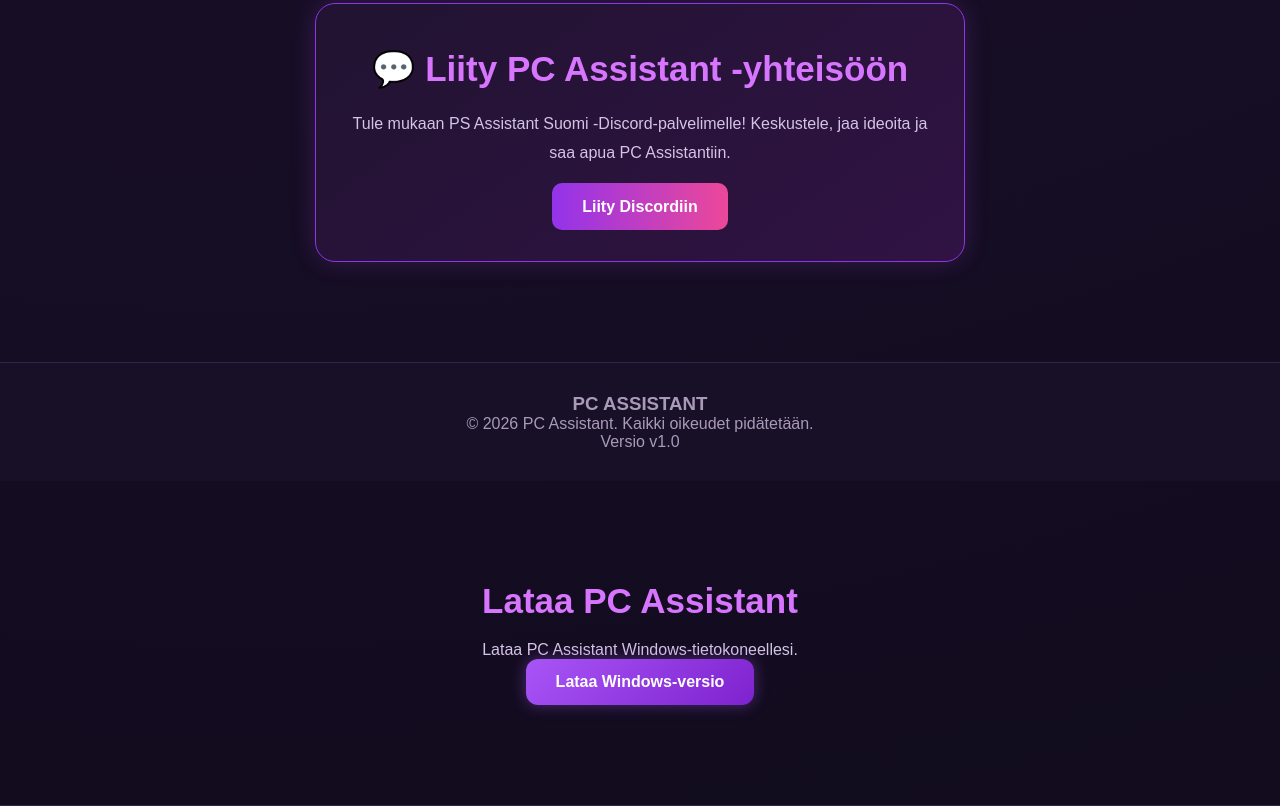
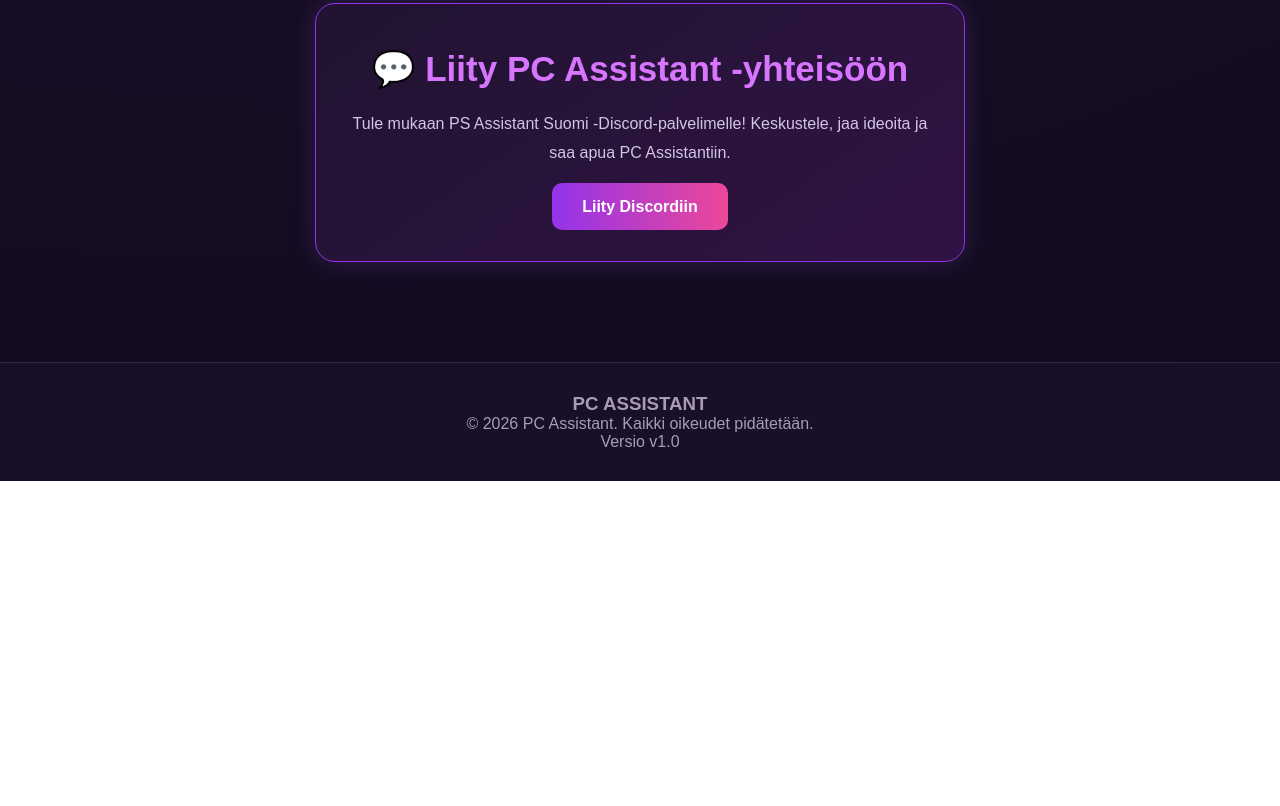
Before and after one commit to jutso011-cell/pc-assistant-website, a plain HTML site: page index.html in a window 1280 px wide. Shown: the part 2598-3404 px from the top of the page. After the commit the page ends 3079 px from the top, so only its background shows below. Drawn offline with Linux system fonts and the light colour scheme.

Commit message:
Add files via upload

```diff
--- a/index.html
+++ b/index.html
@@ -161,14 +161,5 @@ window.addEventListener("load", function() {
 });
 </script>
 
-<section id="lataa">
-    <h2>Lataa PC Assistant</h2>
-    <p>Lataa PC Assistant Windows-tietokoneellesi.</p>
-
-    <a href="downloads/PC Assistant.exe" class="download-button" download>
-        Lataa Windows-versio
-    </a>
-</section>
-
 </body>
 </html>
```
